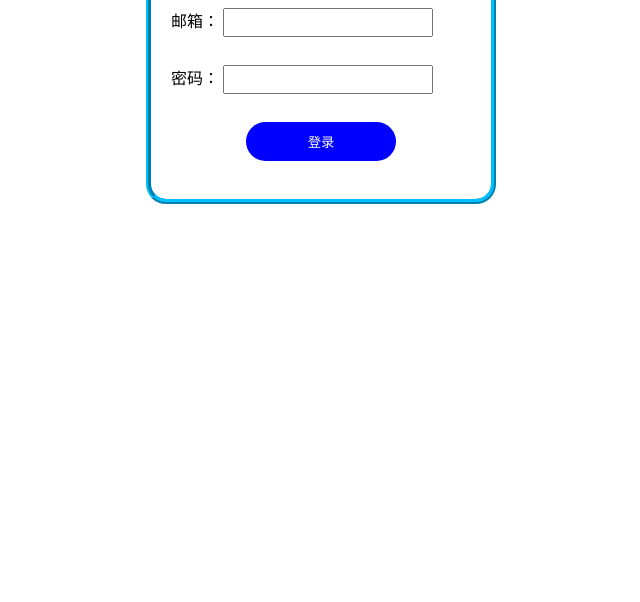
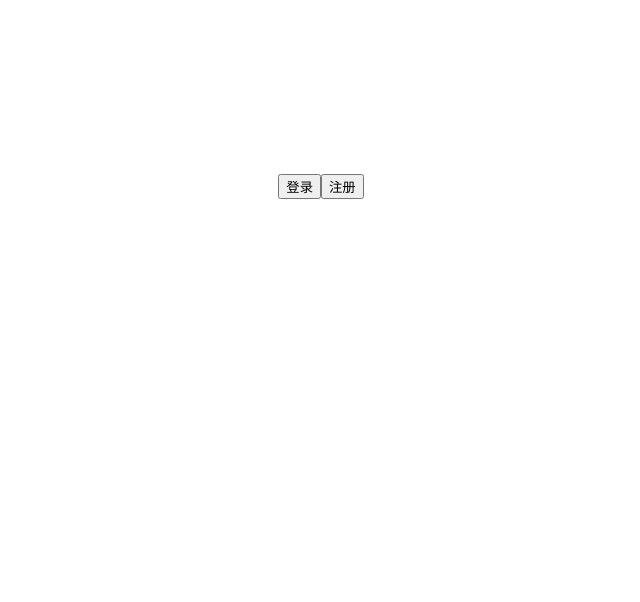
Before and after one commit to bingbinggg/bingbinggg.github.io, a plain HTML site: page index.html in a window 1280 px wide. Shown: the part 214-816 px from the top of the page, without its empty margins (319-959 px from the left). Drawn offline with nearby package versions, Linux system fonts and the light colour scheme.

Commit message:
Update index.html

```diff
--- a/index.html
+++ b/index.html
@@ -1,70 +1,19 @@
-<!DOCTYPE html>
-<html lang="en">
 <head>
-    <meta charset="UTF-8">
-    <title>用户注册</title>
-    <script type="text/javascript" src="../js/vue.js" ></script>
-    <style type="text/css" >
-
-        body {
-            /* background-color: rgba(0, 0, 255, 0.507);  */ /* 设定背景色为蓝色 */
-            //background-image: src="background_login.png";
-        }
-        form {
-            width: 300px;
-            margin:0 auto;  /* 设置表单居中显示 */
-            top: 100px;
-            position: relative;
-            border-style: ridge;
-            border-width: 5px;
-            border-color: deepskyblue;
-           /*  border: 1px solid black;  */
-
-            border-radius: 20px;
-            padding: 20px;
-            background-color: white;
-        }
-        input {
-            width: 70%;
-            margin-bottom: 10px;
-            padding: 5px;
-            box-sizing: border-box; /* 防止输入框宽度超出父容器 */
-        }
-        input[type="submit"] {
-            width: 50%;
-            text-align:center ;
-            margin:0 auto;
-
-            background-color: blue;
-            color: white;
-            padding: 10px;
-            border-radius: 20px;
-            border: none;
-            cursor: pointer;
-        }
-    </style>
+  <meta charset="UTF-8">
+  <title>用户注册</title>
 </head>
-<body background="../background_login.png">
-    <form action="" method="post">
-
-        <h1 align="center">登录</h1>
-        <!-- <label for="username">用户名：</label>
-        <input type="text" name="username" id="username" required> -->
-        <label for="email">邮箱：</label>
-        <input type="email" name="Email" id="email" required>
-        <br>
-        <br>
-        <label for="password">密码：</label>
-       <!--  <div class="kuang">
-            <input type="password" placeholder=" 请输入密码......" id='password' >
-            <div class="conceal" id='conceal'></div>
-        </div> -->
-        <input type="password" name="Password" id="password" required>
-        <br>
-        <br>
-        <div align="center"><input type="submit" value="登录"></div>
-        <br>
-    </form>
+<body>
+<div style="display: flex; justify-content: center; align-items: center; height: calc(100vh)">
+  <form action="/user/login" method="get" >
+    <div>
+      <input type="submit" value="登录" style="float: right">
+    </div>
+  </form>
+    <form action="/user/register" method="get" >
+    <div>
+      <input type="submit" value="注册" style="float: right">
+    </div>
+  </form>
+</div>
 </body>
-
 </html>
```
